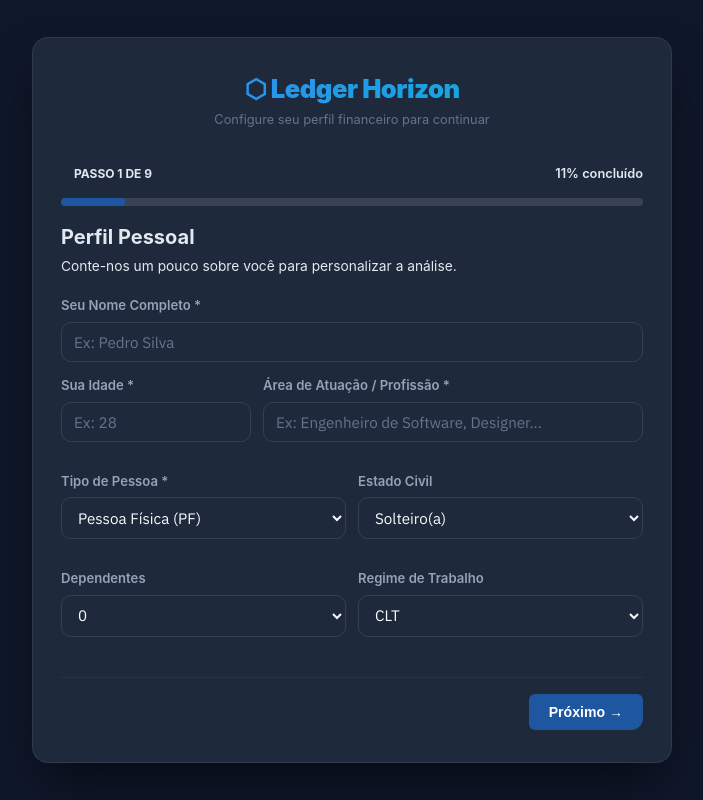
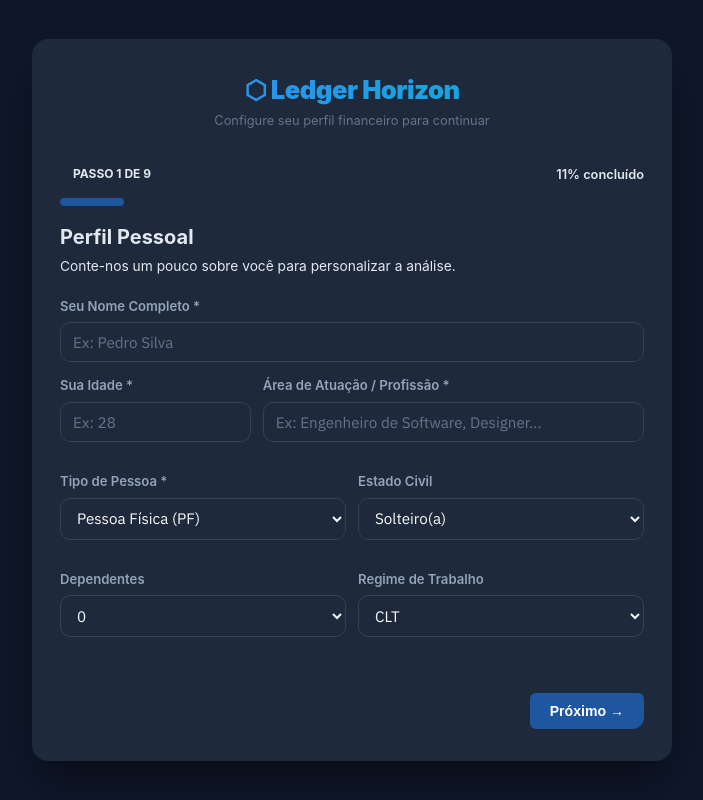
Before and after one commit to gonzags/ProjetoFinanceiro, a Python web app: template templates/onboarding.html in a window 1280 px wide. Shown: the whole page, without its empty margins (288-991 px from the left). Run offline with Jinja, Linux system fonts and the light colour scheme; the template is opened without the code that fills it, so the values that code supplies are empty.

Commit message:
fix(onboarding): remove white border lines from form card, progress bar and footer separator

```diff
--- a/templates/components/onboarding_modal.html
+++ b/templates/components/onboarding_modal.html
@@ -14,7 +14,7 @@
       </div>
 
       <!-- Barra de Progresso Visual -->
-      <div style="width: 100%; height: 8px; background: var(--lh-surface-3, rgba(255, 255, 255, 0.12)); border-radius: 999px; overflow: hidden; margin-bottom: 16px;">
+      <div style="width: 100%; height: 8px; background: #1e293b; border-radius: 999px; overflow: hidden; margin-bottom: 16px;">
         <div id="onboardingProgressBar" style="width: 20%; height: 100%; background: #1E56A0; border-radius: 999px; transition: width 0.35s ease;"></div>
       </div>
 
@@ -554,7 +554,7 @@
       </div>
 
       <!-- Barra de Ações do Rodapé -->
-      <div style="display: flex; justify-content: space-between; align-items: center; margin-top: 24px; padding-top: 16px; border-top: 1px solid var(--lh-border); gap: 8px; flex-wrap: wrap;">
+      <div style="display: flex; justify-content: space-between; align-items: center; margin-top: 24px; padding-top: 16px; gap: 8px; flex-wrap: wrap;">
         <div>
           <button type="button" id="btnObPrev" class="lh-btn lh-btn-sm" onclick="onboardingPrevStep()" style="display: none;">
             ← Voltar
--- a/templates/onboarding.html
+++ b/templates/onboarding.html
@@ -30,7 +30,7 @@
       max-height: 92vh; overflow-y: auto;
       padding: 32px 28px;
       color: var(--lh-text, #e2e8f0);
-      border: 1px solid rgba(255, 255, 255, 0.08);
+      border: none;
     }
 
     /* Cabeçalho Ledger */
```
